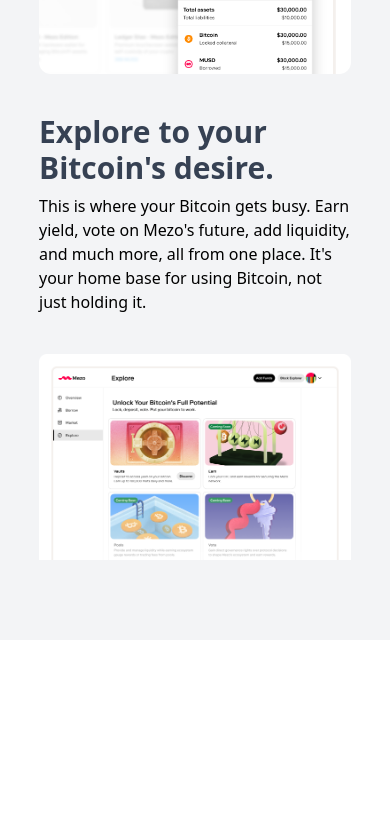
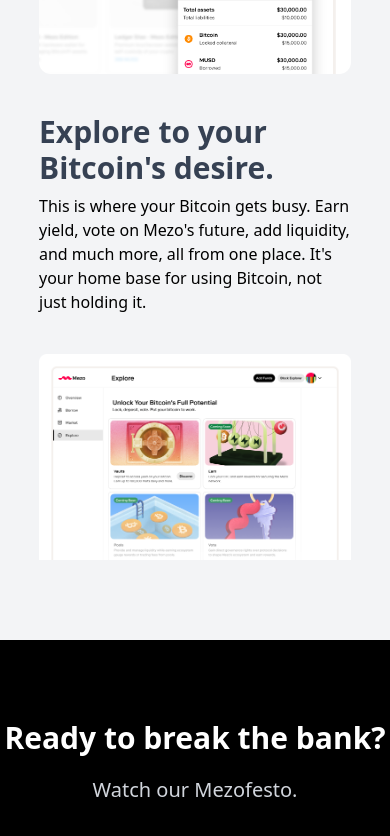
Before and after one commit to souravcodes1080/next-bitcoin-landing-page, a Next.js app: page / in a window 390 px wide. Shown: the part 4050-4886 px from the top of the page. Before the commit the page ends 4690 px from the top, so only its background shows below. Built offline with nearby package versions, Linux system fonts and the light colour scheme.

Commit message:
video section completed

```diff
--- a/app/page.tsx
+++ b/app/page.tsx
@@ -2,6 +2,7 @@
 import Hero from "@/components/Hero";
 import Navbar from "@/components/Navbar";
 import SecondSection from "@/components/SecondSection";
+import VideoSection from "@/components/VideoSection";
 import Image from "next/image";
 
 export default function Home() {
@@ -11,6 +12,7 @@
       <Hero />
       <FirstSection />
       <SecondSection />
+      <VideoSection />
     </>
   );
 }
--- /dev/null
+++ b/components/VideoSection.tsx
@@ -0,0 +1,38 @@
+"use client"
+import React, { useRef, useState } from "react";
+
+function VideoSection() {
+    const videoRef = useRef<HTMLVideoElement>(null)
+    const toggleMute = () =>{
+        const video = videoRef.current
+        if(!video) return;
+        video.muted = !video.muted
+
+    }
+  return (
+    <div>
+      <div className="bg-black pb-20">
+        <h1 className="md:text-5xl sm:text-4xl text-3xl text-center font-semibold pt-20 text-white">
+          Ready to break the bank?
+        </h1>
+        <p className="text-gray-300 text-center pt-5 pb-20 text-xl">
+          Watch our Mezofesto.
+        </p>
+        <video
+
+        ref={videoRef}
+        onClick={toggleMute}
+          className="w-[70%] mx-auto object-cover rounded-3xl cursor-pointer"
+          autoPlay
+          muted
+          loop
+          playsInline
+        >
+          <source  src="/images/mezo_video.mp4" type="video/mp4" />
+        </video>
+      </div>
+    </div>
+  );
+}
+
+export default VideoSection;
```
Also changed, not shown: 1 other file (tests, documents, lock files or other folders).
